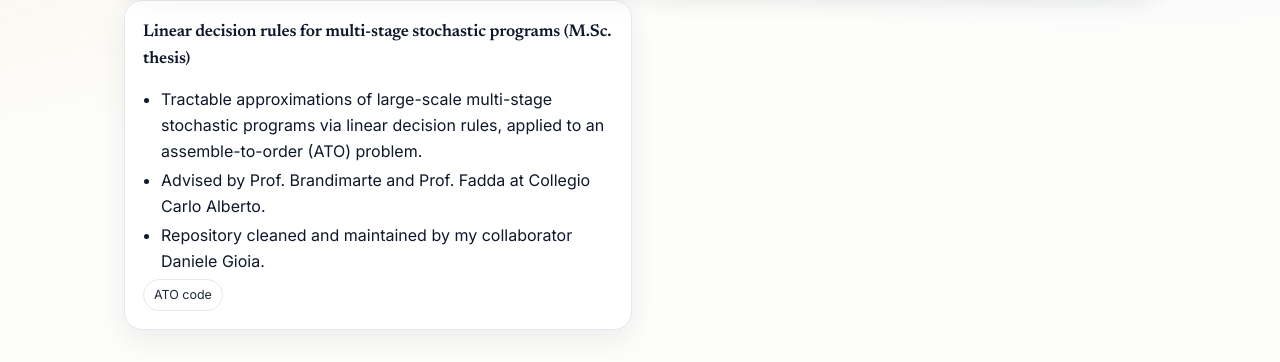
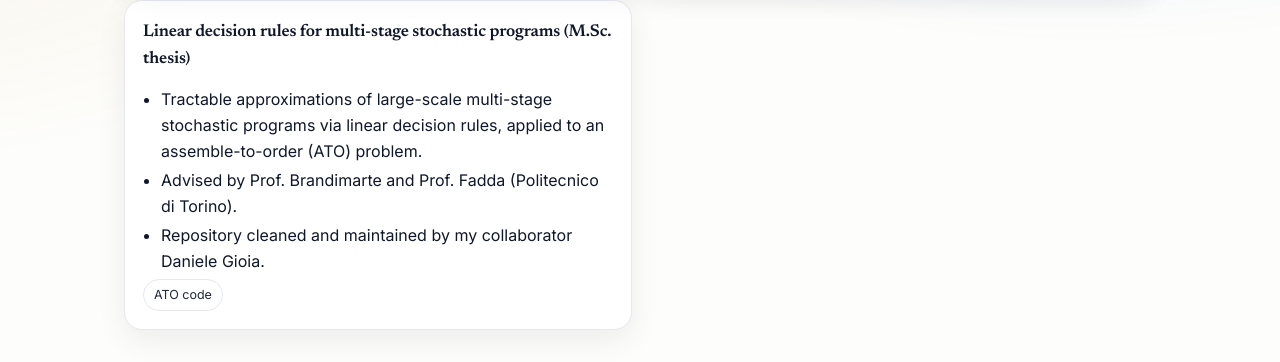
Before and after one commit to GennaroAlberto/GennaroAlberto.github.io, a Jekyll site: the page built from research.md, in a window 1280 px wide and 900 px high, scrolled down 1036 px. Shown: the part 90-452 px from the top of the window. Built offline with Jekyll 4.4.1, drawn with Linux system fonts in a browser that asks for light colours.

Commit message:
Fix Brandimarte/Fadda affiliation; tidy README

```diff
--- a/_data/resume.yml
+++ b/_data/resume.yml
@@ -121,7 +121,7 @@ research_projects:
   - title: "Linear decision rules for multi-stage stochastic programs (M.Sc. thesis)"
     bullets:
       - "Tractable approximations of large-scale multi-stage stochastic programs via linear decision rules, applied to an assemble-to-order (ATO) problem."
-      - "Advised by Prof. Brandimarte and Prof. Fadda at Collegio Carlo Alberto."
+      - "Advised by Prof. Brandimarte and Prof. Fadda (Politecnico di Torino)."
       - "Repository cleaned and maintained by my collaborator [Daniele Gioia](https://github.com/DanieleGioia)."
     links:
       - { label: "ATO code", href: "https://github.com/DanieleGioia/ATO" }
```
Also changed, not shown: README.md.
